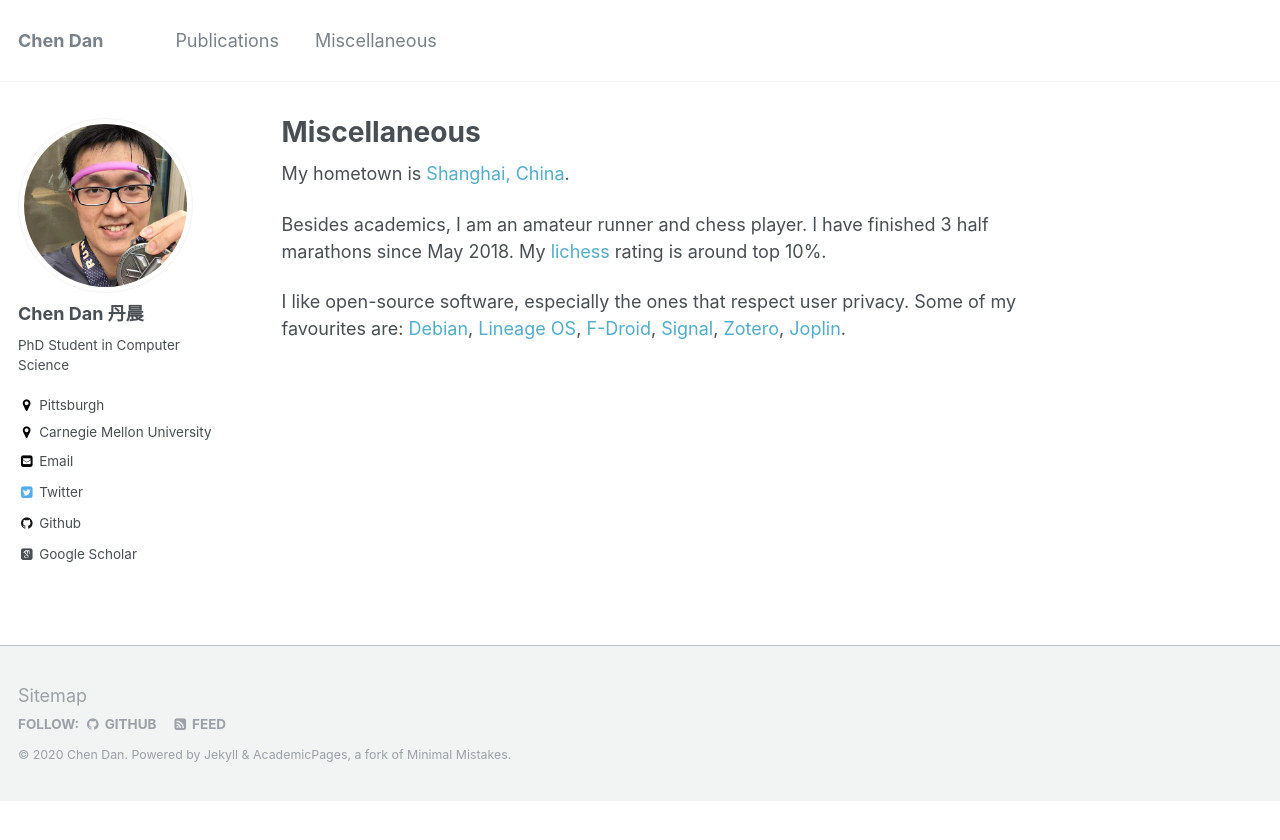
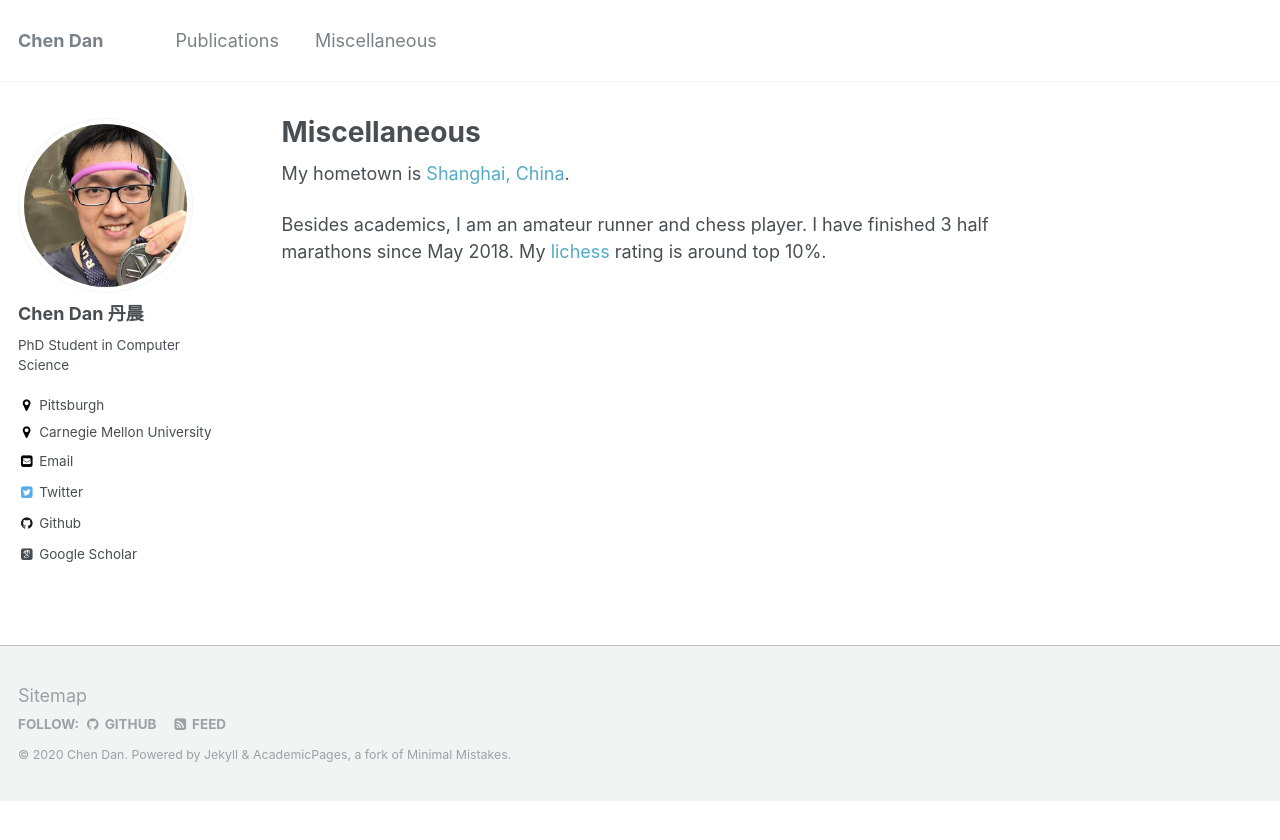
Before and after one commit to ChenDanCMU/chendancmu.github.io, a Jekyll site: the page built from _pages/miscellaneous.md, in a window 1280 px wide. Shown: the top 840 px of the page. Built offline with Jekyll 4.4.1, drawn with Linux system fonts in a browser that asks for light colours; some web fonts are replaced.

Commit message:
Update miscellaneous.md

```diff
--- a/_pages/miscellaneous.md
+++ b/_pages/miscellaneous.md
@@ -8,7 +8,6 @@ My hometown is [Shanghai, China](https://en.wikipedia.org/wiki/Shanghai).
 
 Besides academics, I am an amateur runner and chess player. I have finished 3 half marathons since May 2018. My [lichess](https://lichess.org/) rating is around top 10%.
 
-I like open-source software, especially the ones that respect user privacy. Some of my favourites are: [Debian](https://www.debian.org/), [Lineage OS](https://lineageos.org/), [F-Droid](https://f-droid.org/), [Signal](https://www.signal.org/), [Zotero](https://www.zotero.org/), [Joplin](https://joplinapp.org/).
 
 {% if author.googlescholar %}
   You can also find my articles on <u><a href="{{author.googlescholar}}">my Google Scholar profile</a>.</u>
```
